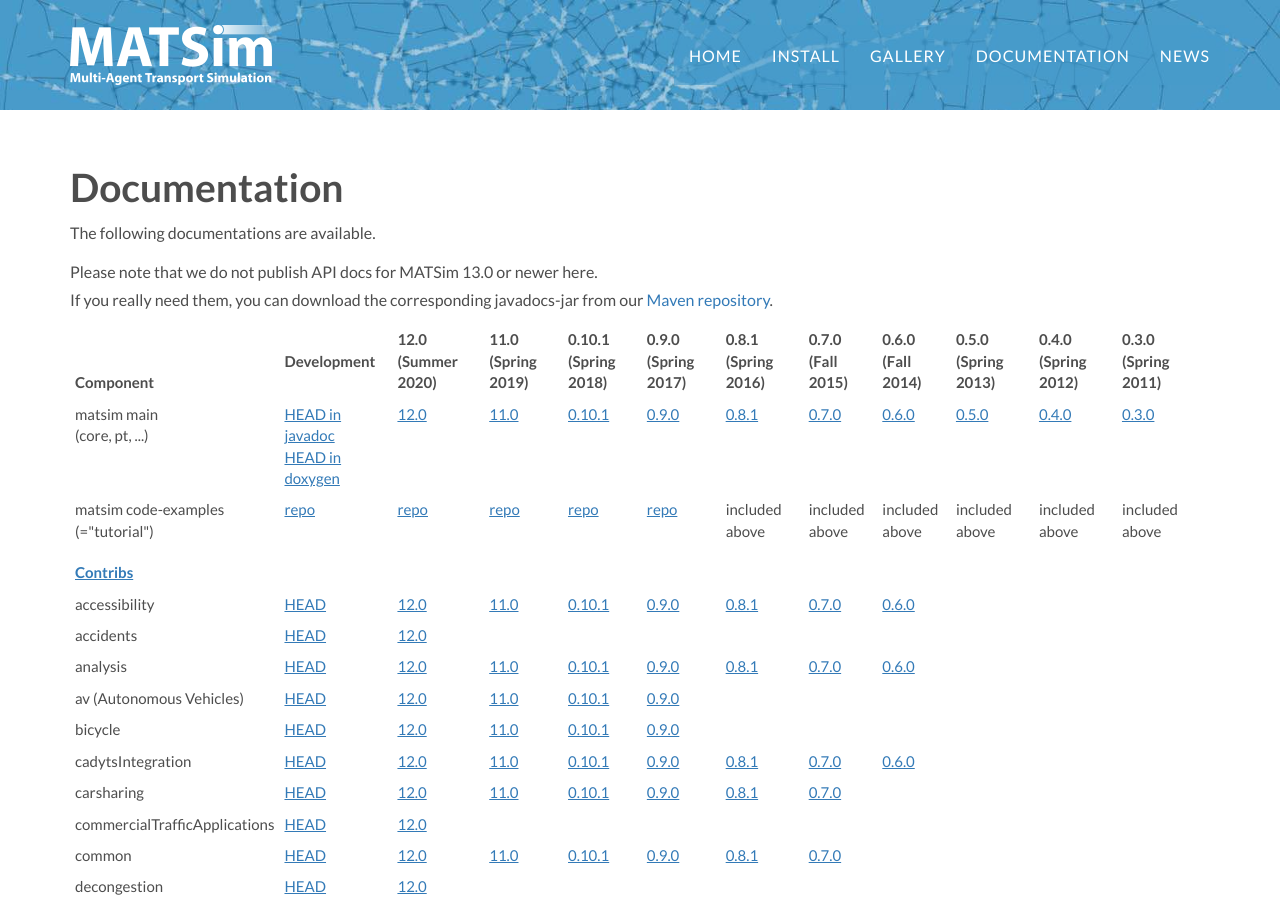
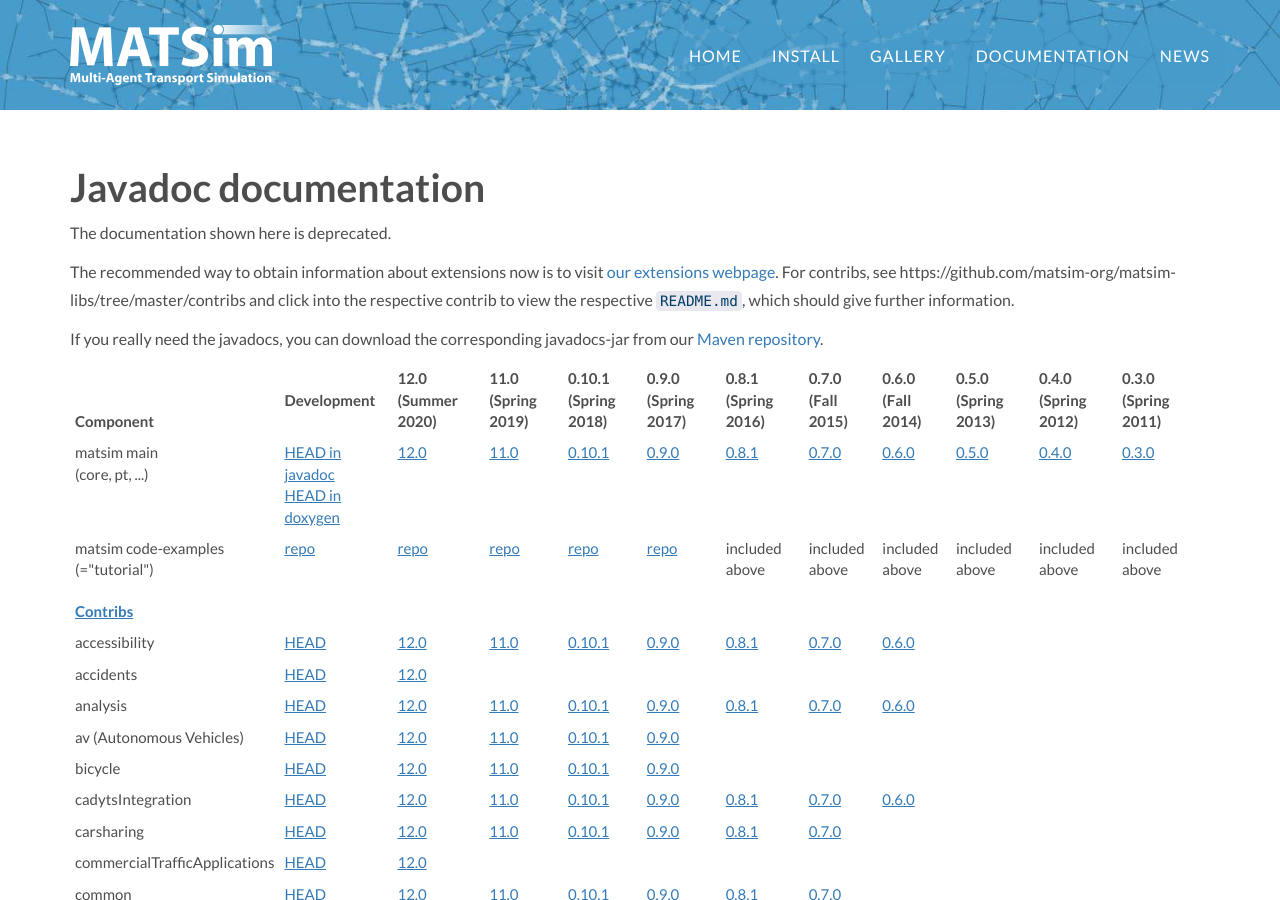
Before and after one commit to matsim-org/jekyll-website, a Jekyll site: the page built from javadoc.md, in a window 1280 px wide and 900 px high. Built offline with Jekyll 4.4.1, drawn with Linux system fonts in a browser that asks for light colours; some web fonts are replaced.

Commit message:
some rewording

```diff
--- a/javadoc.md
+++ b/javadoc.md
@@ -6,12 +6,13 @@
 <!-- !! IMPORTANT: Leave contribs that were removed in place, but phase out the link to the javadoc.  Give link to external repo if available. !! -->
 
 
-# Documentation
+# Javadoc documentation
 
-The following documentations are available.
+The documentation shown here is deprecated.
 
-Please note that we do not publish API docs for MATSim 13.0 or newer here.
-If you really need them, you can download the corresponding javadocs-jar from our [Maven repository](https://repo.matsim.org/#browse/browse:matsim:org%2Fmatsim).
+The recommended way to obtain information about extensions now is to visit [our extensions webpage](https://matsim.org/extensions).  For contribs, see https://github.com/matsim-org/matsim-libs/tree/master/contribs and click into the respective contrib to view the respective `README.md`, which should give further information.
+
+If you really need the javadocs, you can download the corresponding javadocs-jar from our [Maven repository](https://repo.matsim.org/#browse/browse:matsim:org%2Fmatsim).
 
 
 <table border="0" cellpadding="1" cellspacing="1" class="table table-hover table-condensed" style="width:100%;">
```
Also changed, not shown: extensions/index.md (+1 -1 lines).
